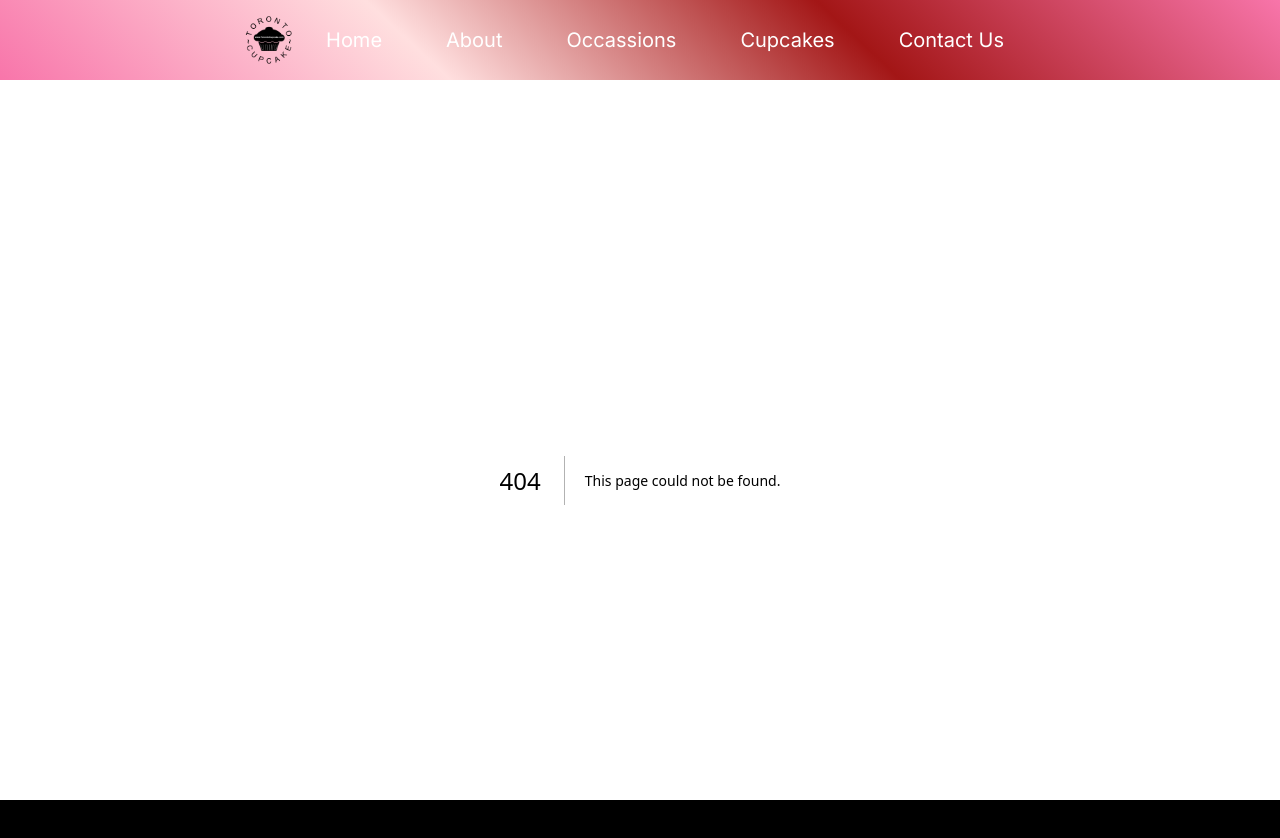
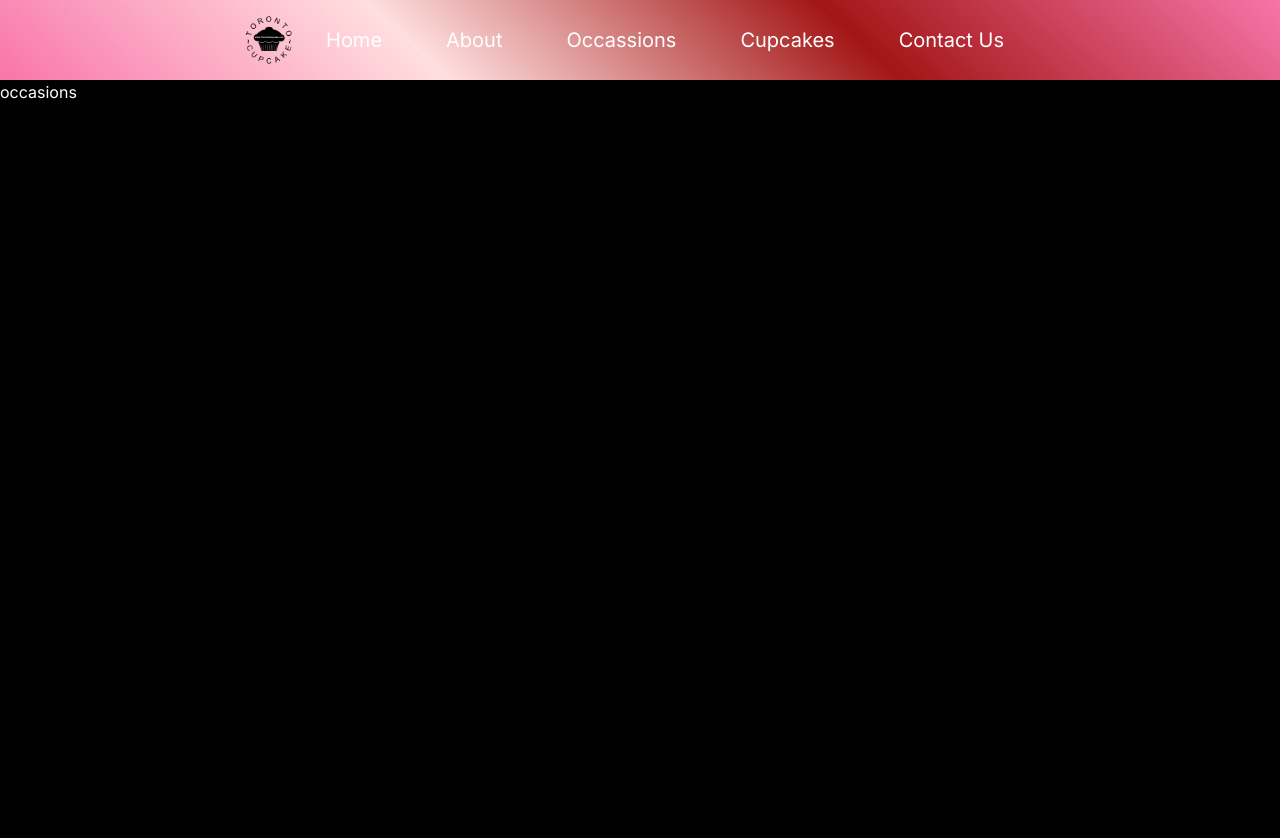
Before and after one commit to adi-shelke/toronto-cupcake-ui, a Next.js app: page /occasions in a window 1280 px wide. Before the commit this address had no page. Shown: the top 838 px of the page. After the commit the page ends 800 px from the top, so only its background shows below. Built offline with nearby package versions, Linux system fonts and the light colour scheme.

Commit message:
new occsaions route

```diff
--- /dev/null
+++ b/src/app/occasions/page.jsx
@@ -0,0 +1,9 @@
+import React from 'react'
+
+const page = () => {
+  return (
+    <div>occasions</div>
+  )
+}
+
+export default page
```
Also changed, not shown: 1 other file (tests, documents, lock files or other folders).
